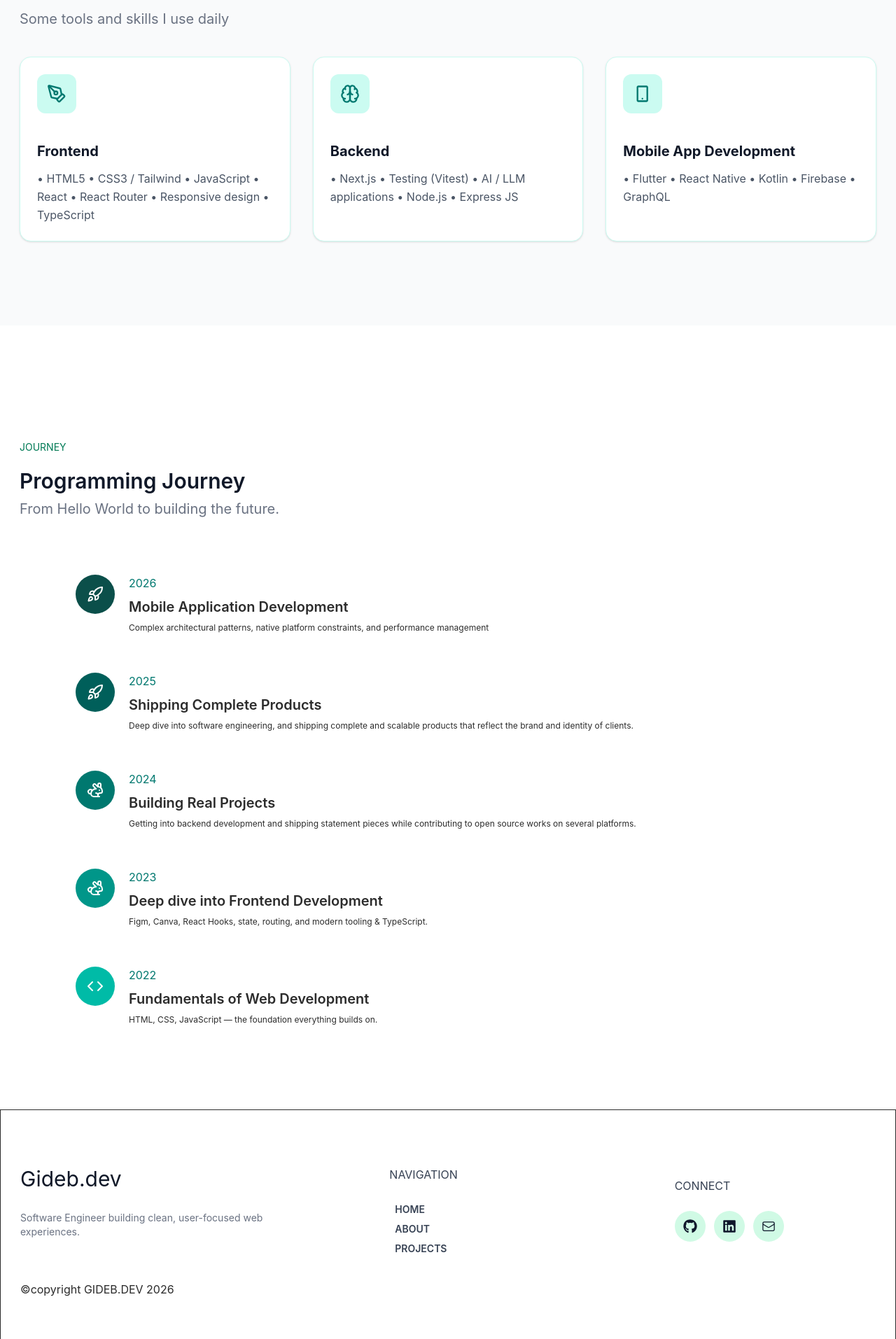
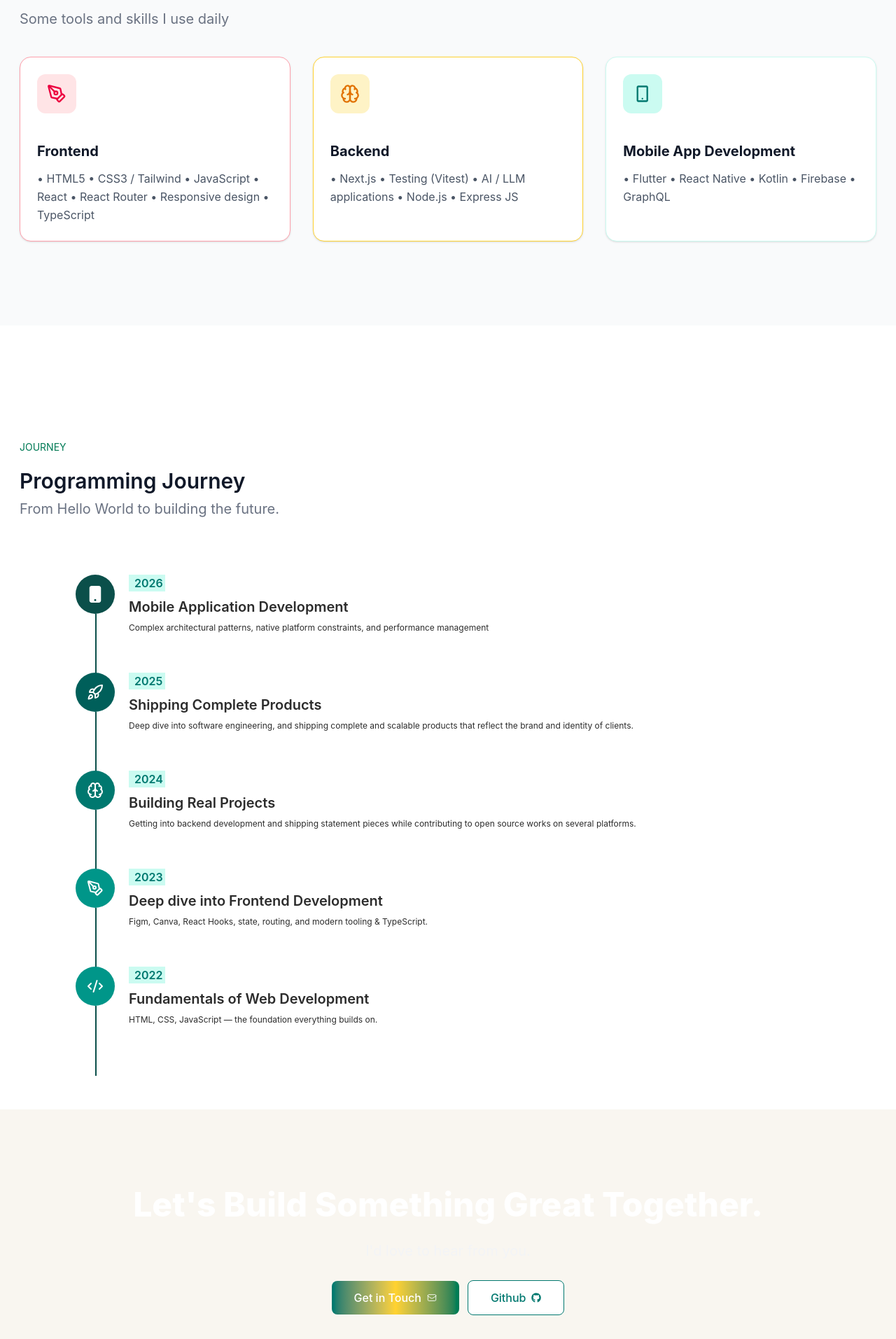
Before and after one commit to Gideb/Personal-Portfolio, a React (Vite) app: page /about in a window 1280 px wide. Shown: the part 1047-2960 px from the top of the page at 70% size. Built offline with nearby package versions, Linux system fonts and the light colour scheme.

Commit message:
couple additions

```diff
--- /dev/null
+++ b/src/components/Props/CTASectionTwo.jsx
@@ -0,0 +1,41 @@
+import React from "react";
+import Subheading from "./Subheading";
+import Button from "../ui/Button";
+import { FaEnvelope, FaGithub } from "react-icons/fa6";
+import { HiOutlineEnvelope } from "react-icons/hi2";
+
+const CTASectionTwo = () => {
+  return (
+    <section className="w-full white ">
+      <div className="py-20 max-w-7xl mx-auto  items-center">
+        <div
+          className=" max-w-6xl mx-auto text-center p-8 space-y-7
+        "
+        >
+          <h2 className="text-3xl md:text-4xl lg:text-5xl text-white font-extrabold  text-center">
+            Let's Build Something Great Together.
+          </h2>
+          <Subheading isLight description="I'd love to hear from you." />
+
+          <div className="gap-3 flex items-center justify-center mt-5">
+            <Button
+              buttonText="Get in Touch"
+              icon={HiOutlineEnvelope}
+              path="/contact"
+              variant="secondary"
+            />
+
+            <Button
+              buttonText="Github"
+              icon={FaGithub}
+              path="/contact"
+              variant="primary"
+            />
+          </div>
+        </div>
+      </div>
+    </section>
+  );
+};
+
+export default CTASectionTwo;
--- a/src/components/sections/aboutpage/SkillJourney.jsx
+++ b/src/components/sections/aboutpage/SkillJourney.jsx
@@ -3,14 +3,23 @@ import Topic from "../../Props/Topic";
 import Heading from "../../Props/Heading";
 import Subheading from "../../Props/Subheading";
 import Card from "../../ui/Card";
-import { LuBrain, LuCode, LuPenTool, LuRabbit, LuRocket } from "react-icons/lu";
+import {
+  LuBrain,
+  LuCode,
+  LuCodeXml,
+  LuPenTool,
+  LuRabbit,
+  LuRocket,
+} from "react-icons/lu";
 import { BiMobileAlt } from "react-icons/bi";
+import { FaMobileButton } from "react-icons/fa6";
 
 const SkillJourney = () => {
   const skillSet = [
     {
       title: "Frontend",
       icon: LuPenTool,
+      color: "rose",
       tools: [
         "HTML5",
         "CSS3 / Tailwind",
@@ -24,6 +33,7 @@ const SkillJourney = () => {
     {
       title: "Backend",
       icon: LuBrain,
+      color: "amber",
       tools: [
         "Next.js",
         "Testing (Vitest)",
@@ -35,6 +45,7 @@ const SkillJourney = () => {
     {
       title: "Mobile App Development",
       icon: BiMobileAlt,
+      color: "teal",
       tools: ["Flutter", "React Native", "Kotlin", "Firebase", "GraphQL"],
     },
   ];
@@ -43,7 +54,7 @@ const SkillJourney = () => {
     {
       id: 1,
       year: "2026",
-      icon: LuRocket,
+      icon: FaMobileButton,
       color: "bg-teal-900",
       title: "Mobile Application Development",
       description:
@@ -61,7 +72,7 @@ const SkillJourney = () => {
     {
       id: 3,
       year: "2024",
-      icon: LuRabbit,
+      icon: LuBrain,
       color: "bg-teal-700",
       title: "Building Real Projects",
       description:
@@ -70,7 +81,7 @@ const SkillJourney = () => {
     {
       id: 4,
       year: "2023",
-      icon: LuRabbit,
+      icon: LuPenTool,
       color: "bg-teal-600",
       title: "Deep dive into Frontend Development",
       description:
@@ -79,8 +90,8 @@ const SkillJourney = () => {
     {
       id: 5,
       year: "2022",
-      icon: LuCode,
-      color: "bg-teal-500",
+      icon: LuCodeXml,
+      color: "bg-teal-600",
       title: "Fundamentals of Web Development",
       description:
         "HTML, CSS, JavaScript — the foundation everything builds on.",
@@ -108,7 +119,7 @@ const SkillJourney = () => {
                 title={skill.title}
                 icon={skill.icon}
                 description={skill.tools.map((tool) => `• ${tool}`).join(" \n")}
-                color="teal"
+                color={`${skill.color}`}
               />
             ))}
           </div>
@@ -134,16 +145,22 @@ const SkillJourney = () => {
               return (
                 <div
                   key={index}
-                  className="lg:ml-20  flex gap-5 text-left self-start"
+                  className="lg:ml-20  flex gap-5 text-left self-start "
                 >
                   <div
-                    className={`w-14 h-14 flex items-center justify-center rounded-full ${step.color} bg-teal-100`}
+                    className={`w-14 h-14 flex items-center relative z-50  justify-center rounded-full ${step.color} bg-teal-100 group`}
                   >
-                    <Icon className="text-white text-2xl" />
+                    <div className="w-0.5 h-25 bg-teal-900 absolute lg:top-14 lg:left-7 z-0" />
+                    <Icon className="text-white text-2xl z-50 group-hover:text-3xl transition-all duration-300 ease-out" />
                   </div>
 
                   <div className="flex flex-col text-left gap-2">
-                    <span className="text-teal-700">{step.year}</span>
+                    <div className="w-13 h-6 bg-teal-100">
+                      <span className="text-teal-700 pl-2 font-semibold ">
+                        {step.year}
+                      </span>
+                    </div>
+
                     <span className="font-semibold text-xl">{step.title}</span>
                     <span className=" text-xs">{step.description}</span>
                   </div>
--- a/src/components/ui/Card.jsx
+++ b/src/components/ui/Card.jsx
@@ -8,10 +8,12 @@ const Card = ({ key, title, icon: Icon, description, color, platform }) => {
     indigo: {
       bg: "bg-indigo-100",
       text: "text-indigo-600",
+      border: "border-indigo-300",
     },
     amber: {
       bg: "bg-amber-100",
       text: "text-amber-600",
+      border: "border-amber-300",
     },
     teal: {
       bg: "bg-teal-100",
@@ -22,13 +24,19 @@ const Card = ({ key, title, icon: Icon, description, color, platform }) => {
     rose: {
       bg: "bg-rose-100",
       text: "text-rose-600",
+      border: "border-rose-300",
     },
 
     purple: {
       bg: "bg-purple-100",
       text: "text-purple-600",
+      border: "border-purple-300",
     },
-
+    pink: {
+      bg: "bg-pink-100",
+      text: "text-pink-600",
+      border: "border-pink-300",
+    },
   };
 
   const selectedColor = colorClasses[color] || colorClasses.emerald;
--- a/src/pages/About.jsx
+++ b/src/pages/About.jsx
@@ -1,12 +1,14 @@
 import React from 'react'
 import AboutMe from '../components/sections/aboutpage/AboutMe';
 import SkillJourney from '../components/sections/aboutpage/SkillJourney';
+import CTASectionTwo from '../components/Props/CTASectionTwo'
 
 const About = () => {
   return (
     <div>
       <AboutMe />
       <SkillJourney />
+      <CTASectionTwo />
     </div>
   )
 }
```
